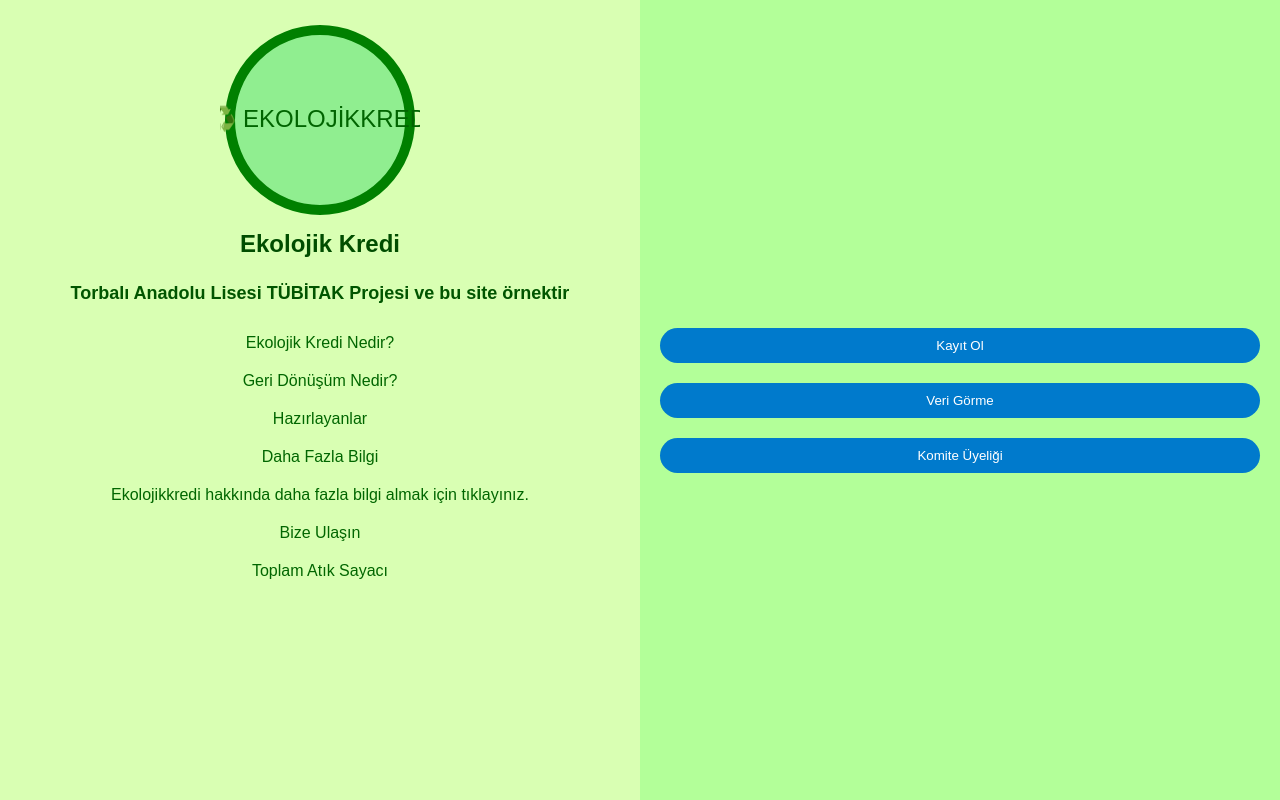
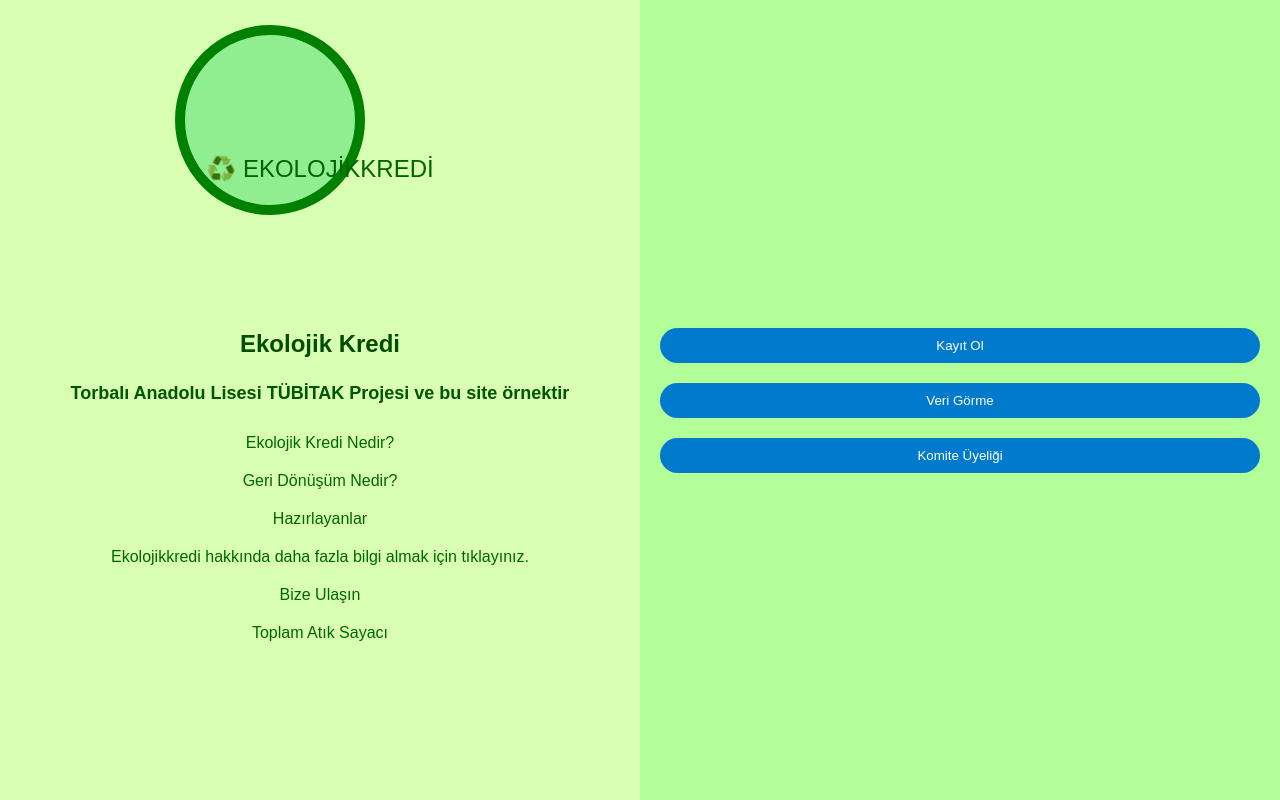
Before and after one commit to Ekolojikkredi/EKOLOJ-K-KRED-ORNEK-S-TE, a plain HTML site: page index.html in a window 1280 px wide. Drawn offline with Linux system fonts and the light colour scheme.

Commit message:
Update index.html

```diff
--- a/index.html
+++ b/index.html
@@ -10,7 +10,7 @@
 <body>
     <div class="container">
         <div class="left">
-            <svg width="200" height="200" xmlns="http://www.w3.org/2000/svg">
+            <svg width="300" height="300" xmlns="http://www.w3.org/3000/svg">
   <circle cx="100" cy="100" r="90" stroke="green" stroke-width="10" fill="lightgreen"/>
   <text x="50%" y="50%" text-anchor="middle" fill="darkgreen" font-size="24" font-family="Arial" dy=".3em">♻️ EKOLOJİKKREDİ</text>
 </svg>
@@ -21,7 +21,7 @@
                 <a href="#nedir" onclick="showSection('nedir')">Ekolojik Kredi Nedir?</a>
                 <a href="#geriDonusumNedir" onclick="showSection('geriDonusumNedir')">Geri Dönüşüm Nedir?</a>
                 <a href="#hazirlayanlar" onclick="showSection('hazirlayanlar')">Hazırlayanlar</a>
-                <a href="#dahaFazlaBilgi" onclick="showSection('sıfıratık hakkında daha fazla bilgi için tıklayınız.')">Daha Fazla Bilgi</a>
+
                 <a href="https://youtube.com/@ekolojikkredi?si=kSOblmbcrR3P6vvM/">Ekolojikkredi hakkında daha fazla bilgi almak için tıklayınız.</a>
                 <a href="mailto:ekolojikkreditubitak@gmail.com">Bize Ulaşın</a>
                 <a href="#ekolojikKrediSayaci" onclick="showSection('ekolojikKrediSayaci')">Toplam Atık Sayacı</a>
```
